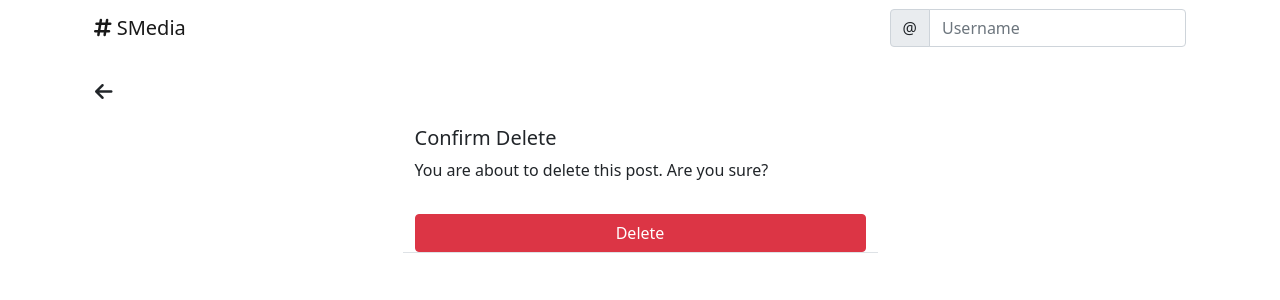
After one commit to Bijay4444/Social_Media, a Django app: template socialapp/templates/socialapp/post_delete.html in a window 1280 px wide. The commit adds this page. Shown: the top 300 px of the page. Run offline with Django 3.2, Linux system fonts and the light colour scheme; the template is opened without the code that fills it, so the values that code supplies are empty; some libraries are stand-ins or nearby versions.

Commit message:
Added: post edit and delete

```diff
--- /dev/null
+++ b/socialapp/templates/socialapp/post_delete.html
@@ -0,0 +1,25 @@
+{% extends 'landing/base.html' %}
+
+{% block content %}
+<div class="container">
+    <div class="row mt-3">
+        <div class="col-md-5 col-sm-6">
+            <a href="{% url 'post_detail' object.pk %}" class="btn"><i class="fa-solid fa-arrow-left fa-lg"></i></a>
+        </div>
+    </div>
+
+
+    <div class="row justify-content-center mt-3 mb-5">
+        <div class="col-md-5 col-sm-12 border-bottom">
+            <form method="POST">
+                {% csrf_token %}
+                <h5>Confirm Delete</h5>
+                <p> You are about to delete this post. Are you sure?</p>
+                <div class="d-grid gap-2">
+                    <button class="btn btn-danger mt-3">Delete</button>
+                </div>
+            </form>
+        </div>
+    </div>
+</div>
+{% endblock content %}
--- a/socialapp/urls.py
+++ b/socialapp/urls.py
@@ -19,4 +19,6 @@ from . import views
 urlpatterns = [
     path('',views.PostListView.as_view(), name='post_list'),
     path('post/<int:pk>', views.PostDetailView.as_view(), name='post_detail'),
+    path('post/edit/<int:pk>', views.PostEditView.as_view(), name='post_edit'),
+    path('post/delete/<int:pk>', views.PostDeleteView.as_view(), name='post_delete'),
 ]
```
Also changed, not shown: socialapp/templates/socialapp/post_edit.html (renamed from socialapp/templates/socialapp/post_detail.html, +4 -6 lines), socialapp/views.py (+21 -1 lines).
